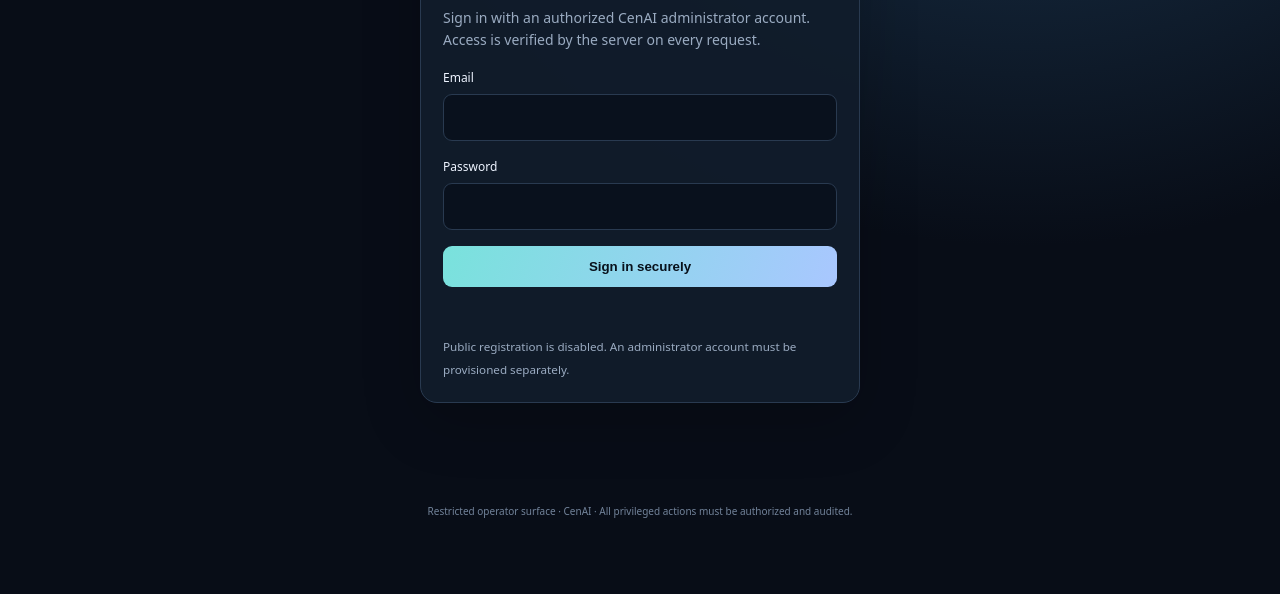
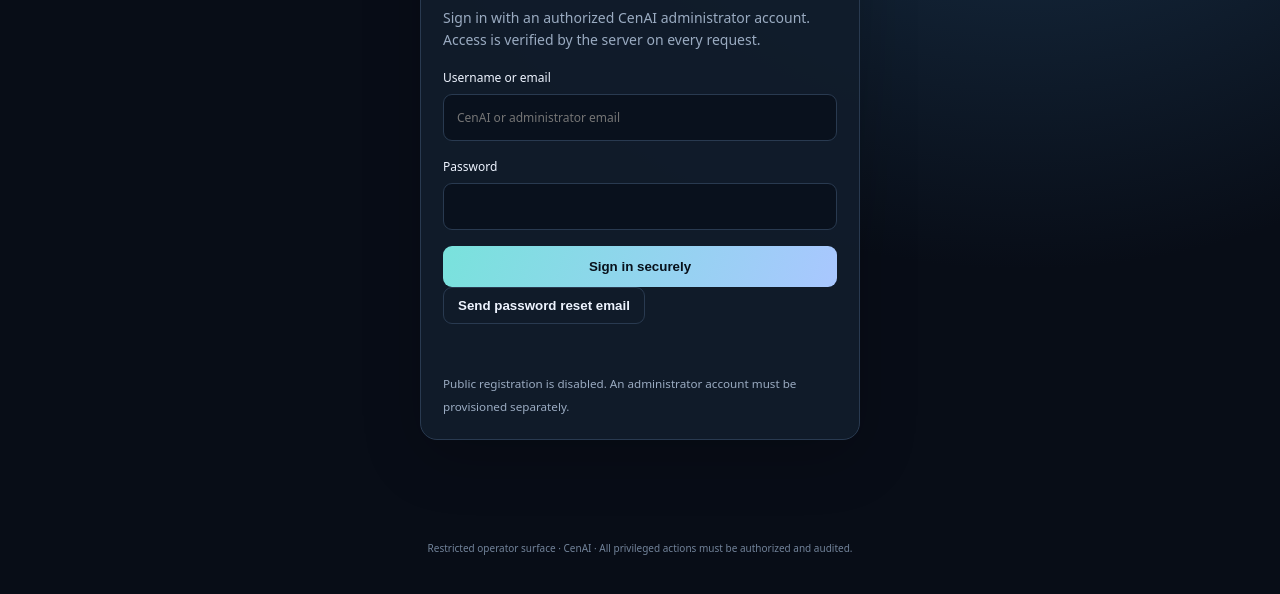
Before and after one commit to C4RL-DANIEL/CenAi, a website: page website/admin/index.html in a window 1280 px wide. Shown: the part 298-892 px from the top of the page. Before the commit the page ends 855 px from the top, so only its background shows below. Drawn offline with Linux system fonts and the light colour scheme; no server answers.

Commit message:
Add administrator username and password recovery controls

```diff
--- a/website/admin/index.html
+++ b/website/admin/index.html
@@ -1,7 +1,7 @@
 <!doctype html>
 <html lang="en"><head><meta charset="utf-8"><meta name="viewport" content="width=device-width,initial-scale=1"><meta name="robots" content="noindex,nofollow,noarchive"><meta name="referrer" content="no-referrer"><meta name="theme-color" content="#080d17"><title>Send.ai Control · CenAI</title><link rel="stylesheet" href="/admin/admin.css"></head>
 <body><main class="shell"><header class="top"><a class="brand" href="/"><span class="mark">C</span><span>CenAI <small>CONTROL</small></span></a><span class="secure">● PRIVATE ADMIN</span></header>
-<section id="login" class="login card"><div class="eyebrow">SEND.AI CONTROL PLANE</div><h1>Administrator sign in</h1><p>Sign in with an authorized CenAI administrator account. Access is verified by the server on every request.</p><form id="login-form"><label>Email<input id="email" type="email" autocomplete="username" required></label><label>Password<input id="password" type="password" autocomplete="current-password" required></label><button class="primary" type="submit">Sign in securely</button><p id="login-error" class="error" role="alert"></p></form><small class="muted">Public registration is disabled. An administrator account must be provisioned separately.</small></section>
+<section id="login" class="login card"><div class="eyebrow">SEND.AI CONTROL PLANE</div><h1>Administrator sign in</h1><p>Sign in with an authorized CenAI administrator account. Access is verified by the server on every request.</p><form id="login-form"><label>Username or email<input id="email" type="text" autocomplete="username" placeholder="CenAI or administrator email" required></label><label>Password<input id="password" type="password" autocomplete="current-password" required></label><button class="primary" type="submit">Sign in securely</button><button id="reset-password" class="quiet" type="button">Send password reset email</button><p id="login-error" class="error" role="alert"></p></form><small class="muted">Public registration is disabled. An administrator account must be provisioned separately.</small></section>
 <section id="dashboard" hidden><div class="welcome"><div><div class="eyebrow">SEND.AI · OPERATIONS</div><h1>Control center</h1><p class="muted">Manage the CenAI ecosystem from one restricted workspace.</p></div><button id="signout" class="quiet">Sign out</button></div>
 <div id="notice" class="notice" role="status">Checking authorization…</div>
 <div class="stats"><article class="card"><span>CONTROL PLANE</span><b id="plane">—</b><small>Backend connectivity</small></article><article class="card"><span>ADMIN ACCESS</span><b id="access">—</b><small>Verified server-side</small></article><article class="card"><span>INTEGRATIONS</span><b id="integrations">—</b><small>Configured services</small></article></div>
```
